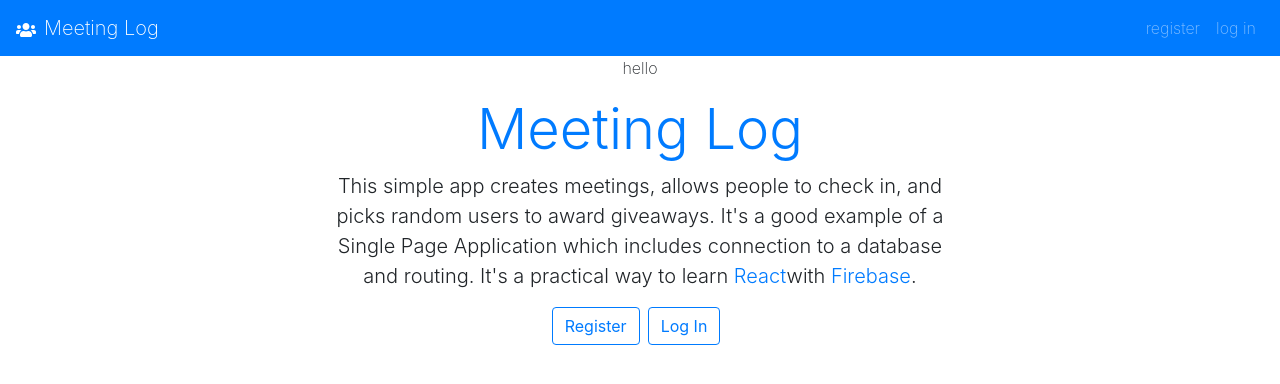
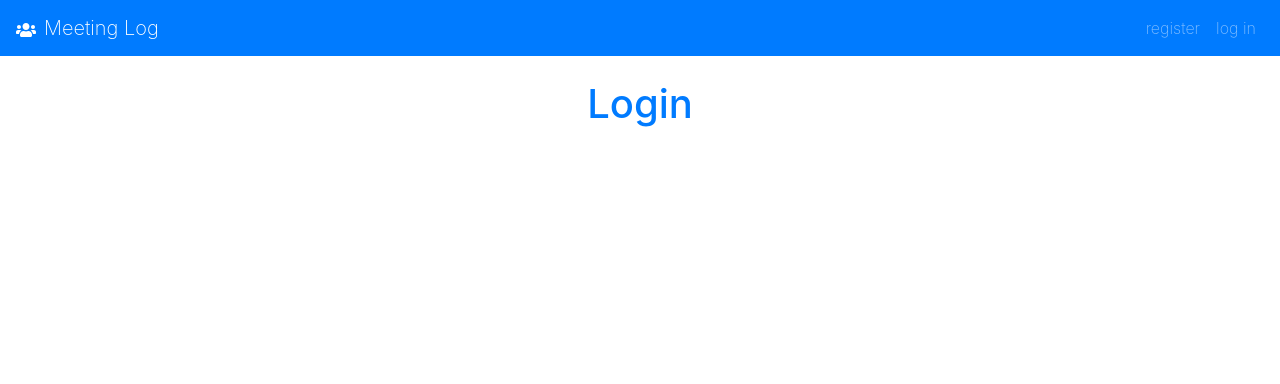
Before and after one commit to nirmalathapa/meeting-log, a React (Create React App) app: page /login in a window 1280 px wide. Shown: the top 384 px of the page. Built offline with nearby package versions, Linux system fonts and the light colour scheme.

Commit message:
add Router & Link

```diff
--- a/src/App.js
+++ b/src/App.js
@@ -1,7 +1,11 @@
 import React, { Component } from "react";
+import { Router } from "@reach/router";
 import Home from "./Home";
 import Welcome from "./Welcome";
 import Navigation from "./Navigation";
+import Login from "./Login";
+import Register from "./Register";
+import Meetings from "./Meetings";
 
 class App extends Component {
   constructor() {
@@ -15,7 +19,13 @@ class App extends Component {
       <div>
         <Navigation user={this.state.user}/>
         {this.state.user && <Welcome user={this.state.user} />}
-        <Home user={this.state.user} />
+
+        <Router>
+          <Home path="/" user={this.state.user} />
+          <Login path="/login" />
+          <Meetings path="/meeting" />
+          <Register path="/register" />
+        </Router>
       </div>
     );
   }
--- a/src/Home.js
+++ b/src/Home.js
@@ -1,4 +1,6 @@
 import React, { Component } from "react";
+import { Link } from '@reach/router';
+
 
 class Home extends Component {
   render() {
@@ -19,18 +21,18 @@ class Home extends Component {
             </p>
             {user === null && (
               <span>
-                <a href="/register" className="btn btn-outline-primary mr-2">
+                <Link to="/register" className="btn btn-outline-primary mr-2">
                   Register
-                </a>
-                <a href="/login" className="btn btn-outline-primary mr-2">
+                </Link>
+                <Link to="/login" className="btn btn-outline-primary mr-2">
                   Log In
-                </a>
+                </Link>
               </span>
             )}
             {user && (
-              <a href="/meetings" className="btn btn-primary">
+              <Link to="/meetings" className="btn btn-primary">
                 Meetings
-              </a>
+              </Link>
             )}
           </div>
         </div>
--- a/src/Navigation.js
+++ b/src/Navigation.js
@@ -1,5 +1,6 @@
 import React, { Component } from "react";
 import { FaUsers } from "react-icons/fa";
+import { Link } from '@reach/router';
 
 class Navigation extends Component {
   render() {
@@ -7,29 +8,29 @@ class Navigation extends Component {
     return (
       <nav className="site-nav family-sans navbar navbar-expand bg-primary navbar-dark higher">
         <div className="container-fluid">
-          <a href="/" className="navbar-brand">
+          <Link to="/" className="navbar-brand">
             <FaUsers className="mr-2"/>Meeting Log
-          </a>
+          </Link>
           <div className="navbar-nav ml-auto">
             {user && (
-              <a className="nav-item nav-link" href="/meetings">
+              <Link className="nav-item nav-link" to="/meetings">
                 meetings
-              </a>
+              </Link>
             )}
             {!user && (
-              <a className="nav-item nav-link" href="/register">
+              <Link className="nav-item nav-link" to="/register">
                 register
-              </a>
+              </Link>
             )}
             {!user && (
-              <a className="nav-item nav-link" href="/login">
+              <Link className="nav-item nav-link" to="/login">
                 log in
-              </a>
+              </Link>
             )}
             {user && (
-              <a className="nav-item nav-link" href="/login">
+              <Link className="nav-item nav-link" to="/login">
                 log out
-              </a>
+              </Link>
             )}
           </div>
         </div>
```
